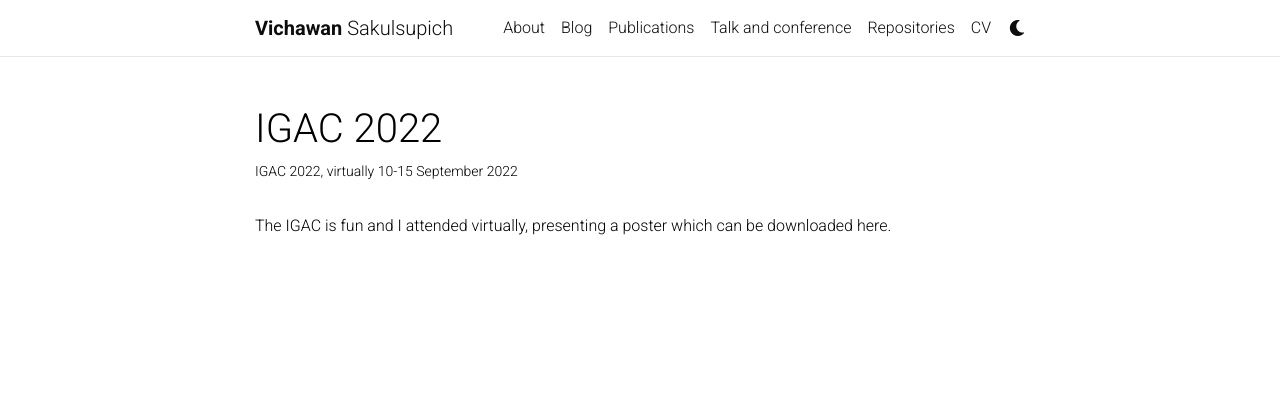
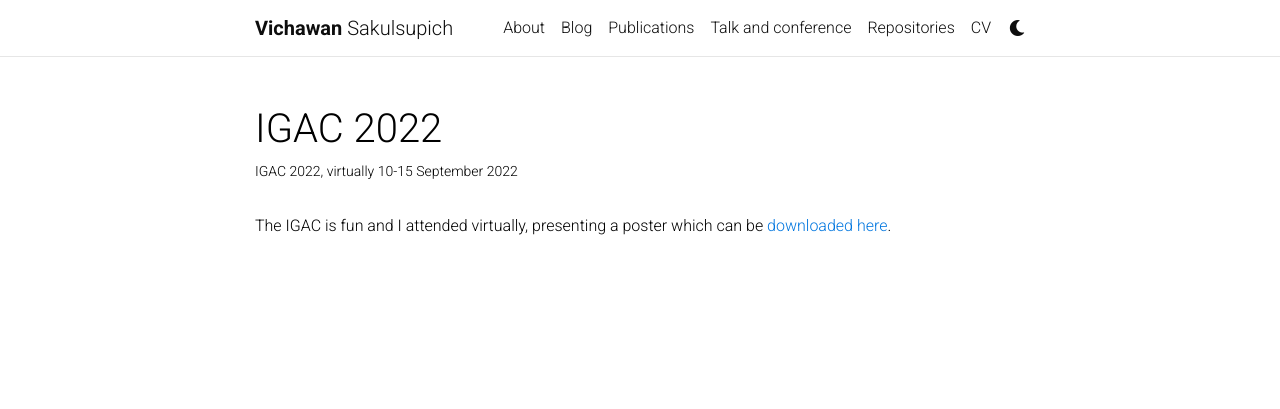
Before and after one commit to vichawans/vichawans.github.io, a Jekyll site: the page built from _projects/20220910_IGAC.md, in a window 1280 px wide. Shown: the top 409 px of the page. Built offline with Jekyll 4.4.1, drawn with Linux system fonts in a browser that asks for light colours; comment, search, counter and statistics services are not loaded; a style sheet for code colours, icons or effects is not loaded; part of the change alters nothing that is shown.

```diff
--- a/_projects/20220910_IGAC.md
+++ b/_projects/20220910_IGAC.md
@@ -7,4 +7,4 @@ importance: 4
 category: Conference
 ---
 
-The IGAC is fun and I attended virtually, presenting a poster which can be downloaded here.
+The IGAC is fun and I attended virtually, presenting a poster which can be [downloaded here](./assets/pdf/example_pdf.pdf).
```
